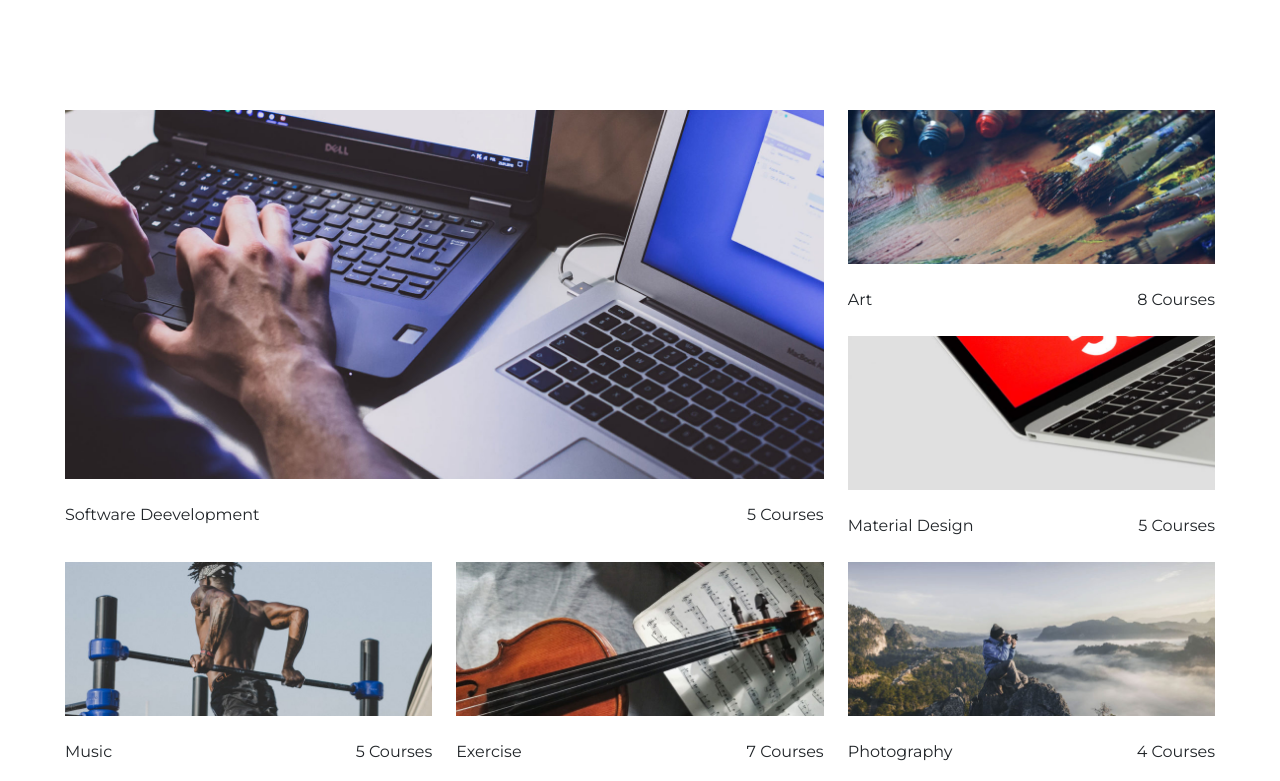
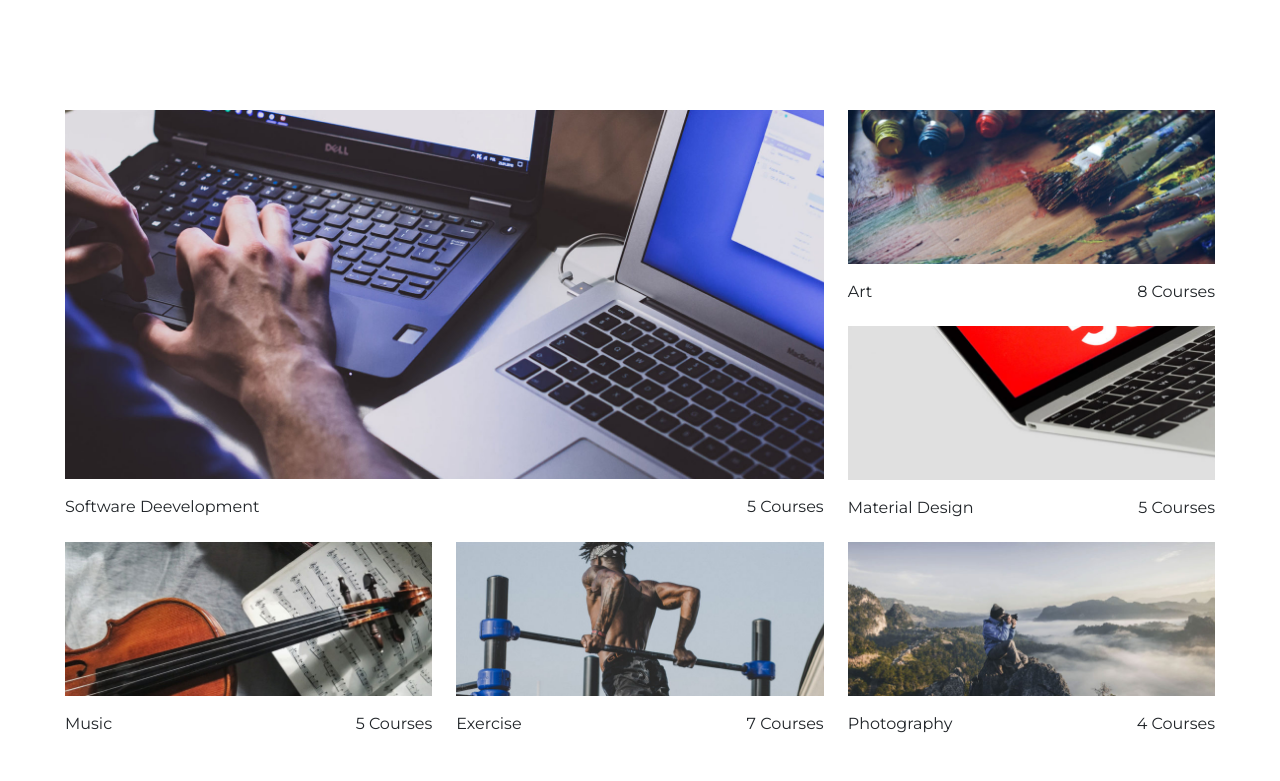
Before and after one commit to LauraMargherita25/proj-html-vuejs, a Vue app: page / in a window 1280 px wide. Shown: the part 1019-1800 px from the top of the page. Built offline with nearby package versions, Linux system fonts and the light colour scheme.

Commit message:
Refactoring moe-info

```diff
--- a/src/assets/styles/partials/_reset.scss
+++ b/src/assets/styles/partials/_reset.scss
@@ -5,6 +5,11 @@
 }
 
 h1{
+    font-size: 62px;
+    font-weight: 300;
+}
+
+h2{
     font-size: 62px;
     font-weight: 300;
 }
--- a/src/components/CoursesCategoryFile.vue
+++ b/src/components/CoursesCategoryFile.vue
@@ -6,7 +6,7 @@
             <div class="row">
                 <div class="col-8">
                     <img src="../assets/images/cat_1-1540x750.jpg" alt="" class="img-fluid">
-                    <div class="py-4 d-flex justify-content-between">
+                    <div class="txt_wrapper d-flex justify-content-between">
                         <span>Software Deevelopment</span>
                         <span>5 Courses</span>
                     </div>
@@ -14,12 +14,12 @@
 
                 <div class="col-4">
                     <img src="../assets/images/cat_2-740x310.jpg" alt="" class="img-fluid">
-                    <div class="py-4 d-flex justify-content-between">
+                    <div class="txt_wrapper d-flex justify-content-between">
                         <span>Art</span>
                         <span>8 Courses</span>
                     </div>
                     <img src="../assets/images/cat_3-740x310.jpg" alt="" class="img-fluid">
-                    <div class="py-4 d-flex justify-content-between">
+                    <div class="txt_wrapper d-flex justify-content-between">
                         <span>Material Design</span>
                         <span>5 Courses</span>
                     </div>
@@ -29,16 +29,16 @@
             <div class="row">
 
                 <div class="col-4">
-                    <img src="../assets/images/cat_4-740x310.jpg" alt="" class="img-fluid">
-                    <div class="py-4 d-flex justify-content-between">
+                    <img src="../assets/images/cat_5-740x310.jpg" alt="" class="img-fluid">
+                    <div class=" txt_wrapper d-flex justify-content-between">
                         <span>Music</span>
                         <span>5 Courses</span>
                     </div>
                 </div>
 
                 <div class="col-4">
-                    <img src="../assets/images/cat_5-740x310.jpg" alt="" class="img-fluid">
-                    <div class="py-4 d-flex justify-content-between">
+                    <img src="../assets/images/cat_4-740x310.jpg" alt="" class="img-fluid">
+                    <div class="txt_wrapper d-flex justify-content-between">
                         <span>Exercise</span>
                         <span>7 Courses</span>
                     </div>
@@ -46,7 +46,7 @@
 
                 <div class="col-4">
                     <img src="../assets/images/cat_6-740x310.jpg" alt="" class="img-fluid">
-                    <div class="py-4 d-flex justify-content-between">
+                    <div class="txt_wrapper d-flex justify-content-between">
                         <span>Photography</span>
                         <span>4 Courses</span>
                     </div>
@@ -64,5 +64,13 @@ export default {
 </script>
 
 <style lang="scss" scoped>
-
+    .wrapper_s{
+        margin-bottom: 7rem;
+    }
+    img{
+        margin-bottom: 1rem;
+    }
+    .txt_wrapper{
+        padding-bottom: 22px;
+    }
 </style>
```
Lines whose indentation alone changed are shown as unchanged.
